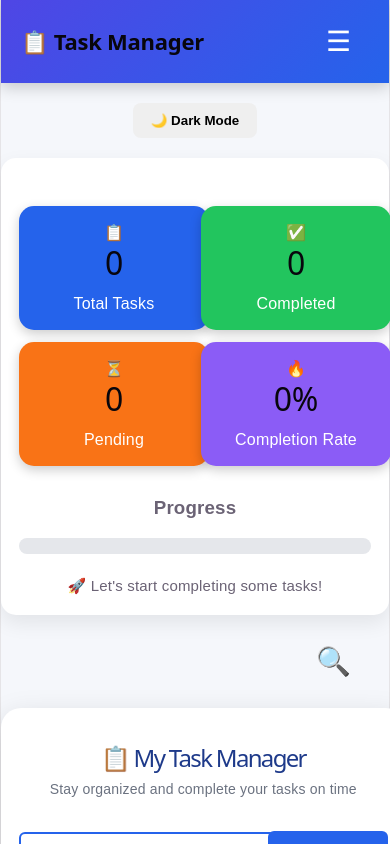
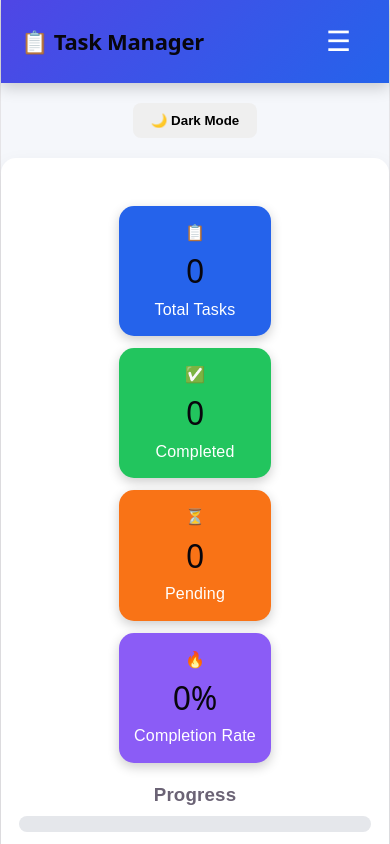
Before and after one commit to akhilareddy3001/task-manager-by-akhila, a React (Vite) app in the folder client/: page /tasks in a window 390 px wide. Shown: the top 844 px of the page. Built offline with nearby package versions, Linux system fonts and the light colour scheme; no server answers; sample sign-in values are in the browser's storage.

Commit message:
Improve mobile responsive layout for tasks page

```diff
--- a/client/src/pages/Tasks.css
+++ b/client/src/pages/Tasks.css
@@ -638,19 +638,29 @@ button:hover{
 
     .dashboard {
         display: grid;
-        grid-template-columns: repeat(2, 1fr);
-        gap: 12px
+        grid-template-columns: repeat(2, minmax(140px 1fr));
+        gap: 12px;
+        margin-bottom: 20px;
     }
 
     .card {
         width: 100%;
-        padding:15px 10px;
+        padding:15px;
+        min-height:130px;
+        display: flex;
+        flex-direction: column;
+        justify-content: center;
+        align-items: center;
+        box-sizing:border-box;
     }
     .card h2{
         font-size: 28px;
+        margin:8px 0;
+
     }
     .card p{
         font-size: 15px;
+        margin: 0;
     }
 
     .filter-buttons {
@@ -697,16 +707,22 @@ button:hover{
         justify-content: center;
     }
     .progress-section{
-        margin: 20px 0;
+        margin: 18px 0;
     }
 
-    .progress-section h3,
+    .progress-section h3{
+        margin-bottom: 10px;
+        text-align: center;
+    }
     .progress-section p {
         text-align: center;
     }
     .dashboard-card{
-        padding: 18px;
-        margin: 20px auto;
+        border-radius: 15px;
+        background: white;
+        padding:18px;
+        margin: 18px auto;
+        box-shadow:0 8px 20px rgba(0,0,0,.08)
     }
     .dashboard-card h2{
         font-size: 28px;
```
